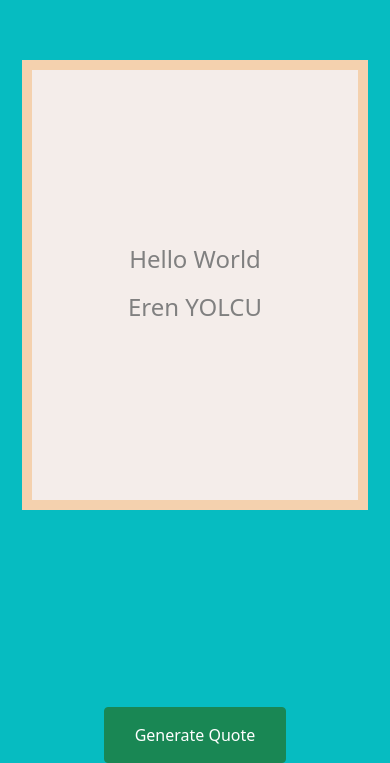
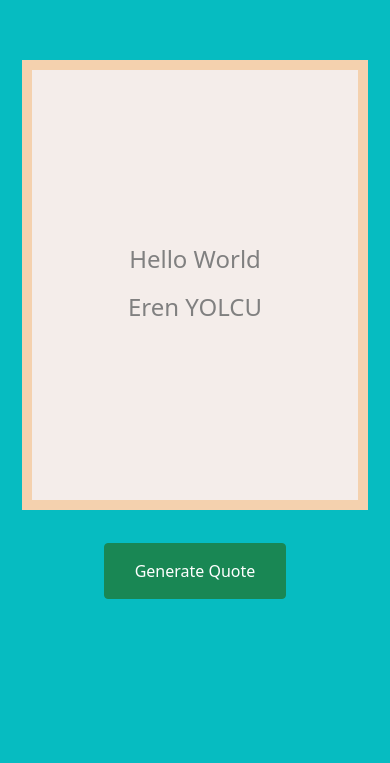
Before and after one commit to erenbugrayolcu/random-quotes, a plain HTML site: page index.html in a window 390 px wide. Shown: the part 137-900 px from the top of the page. After the commit the page ends 868 px from the top, so only its background shows below. Drawn offline with nearby package versions, Linux system fonts and the light colour scheme.

Commit message:
Update styles.css

```diff
--- a/styles.css
+++ b/styles.css
@@ -48,7 +48,7 @@ body {
     font-size: 1rem;
   }
   .btn-success {
-    margin-top: 0;
+    margin-top: -300px;
     padding: 15px 30px;
   }
 }
```
